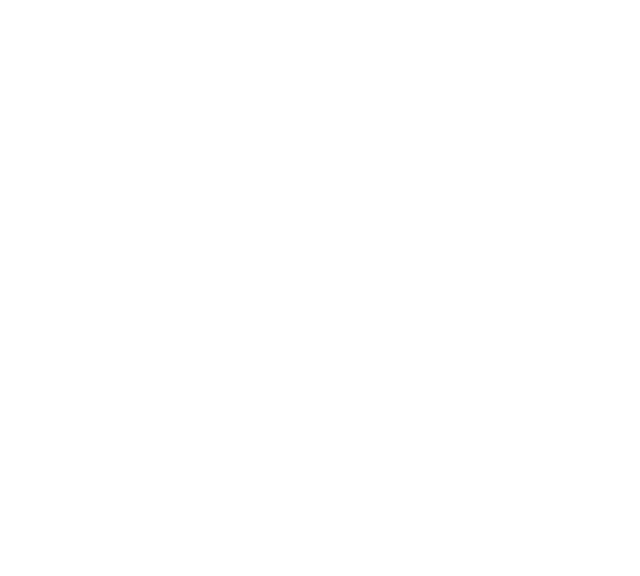
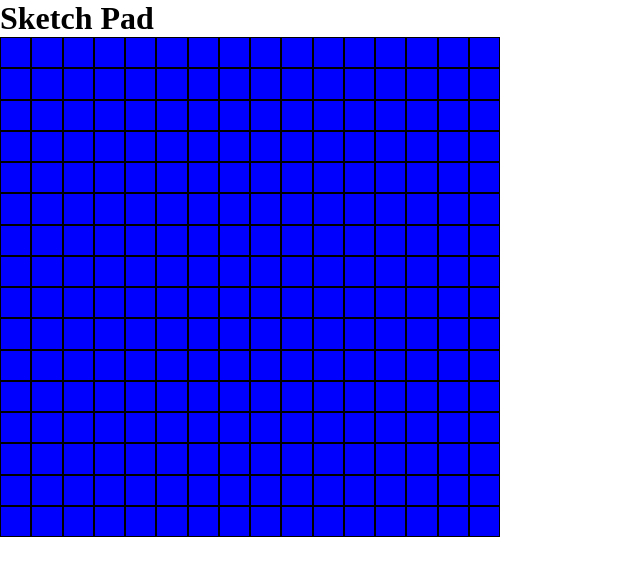
Before and after one commit to Sean-Thomo/odin-etch-a-sketch, a plain HTML site: page index.html in a window 1280 px wide. Shown: the whole page, without its empty margins (0-640 px from the left). Drawn offline with Linux system fonts and the light colour scheme.

Commit message:
Make simple make grid function

```diff
--- a/css/style.css
+++ b/css/style.css
@@ -0,0 +1,11 @@
+*{
+  padding: 0;
+  margin: 0;
+  box-sizing: border-box;
+}
+
+.grid{
+  display: grid;
+  height: 500px;
+  width: 500px;
+}
--- a/index.html
+++ b/index.html
@@ -9,7 +9,14 @@
   <script defer src="js/script.js"></script>
 </head>
 <body>
-  <div class="grid" id="grid">
-  </div>
+  <main>
+    <div class="container">
+      <h1>Sketch Pad</h1>
+      <div class="grid" id="grid">
+      </div>
+    </div>
+  </main>
+
+
 </body>
 </html>
--- a/js/script.js
+++ b/js/script.js
@@ -0,0 +1,15 @@
+function makeRows(size) {
+  let grid = document.querySelector('.grid');
+  grid.style.gridTemplateColumns = `repeat(${size}, 1fr)`;
+  grid.style.gridTemplateRows = `repeat(${size}, 1fr)`;
+
+  for(let i = 0; i < (size*size); i++){
+    let cell = document.createElement('div');
+    cell.style.backgroundColor ="blue";
+    cell.style.border = "1px solid black";
+    grid.insertAdjacentElement("beforeend", cell);
+  }
+
+}
+
+makeRows(16);
```
